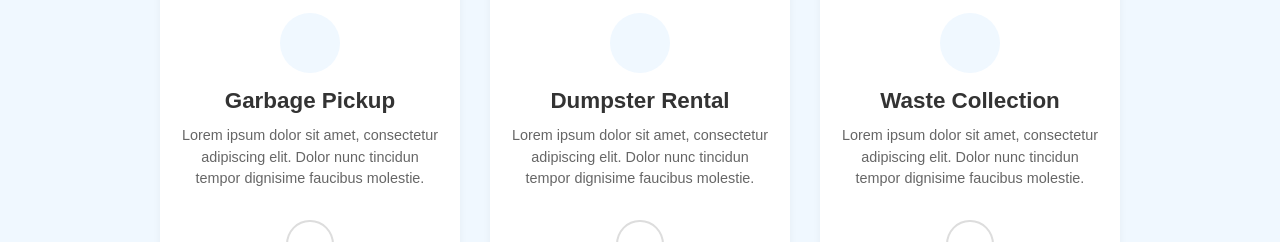
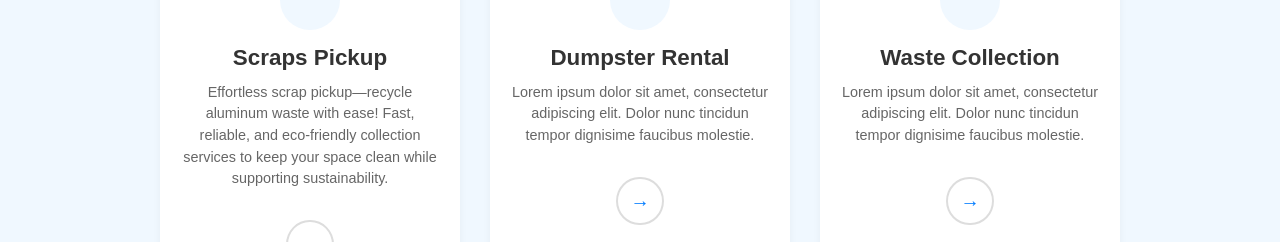
Before and after one commit to Avish-Madushanka/N-Aluminium, a React (Vite) app: page / in a window 1280 px wide. Shown: the part 1182-1424 px from the top of the page. Built offline with nearby package versions, Linux system fonts and the light colour scheme.

Commit message:
update home

```diff
--- a/src/Components/HomePageComponents/HomeDes.css
+++ b/src/Components/HomePageComponents/HomeDes.css
@@ -4,7 +4,7 @@
     display: flex;
     flex-direction: column;
     justify-content: space-between;
-    height: 300px;
+
     align-items: center;
     min-height: 100vh;
     padding-bottom: 50px;
--- a/src/Components/HomePageComponents/HomeDes.jsx
+++ b/src/Components/HomePageComponents/HomeDes.jsx
@@ -9,11 +9,10 @@ const HomeDes = () => {
       </h1>
 
       <div className="waste-disposal-services">
-        {/* Garbage Pickup Service */}
         <div className="service-card">
           <div className="service-image-container">
             <img
-              src="https://media.istockphoto.com/id/181874893/photo/recycling-bin-aluminum.jpg?s=612x612&w=0&k=20&c=Hj7pb0jn33l35Aoeac3HScYzOPXI29uq_75HheDyn5c="
+              src="https://www.sjcfl.us/wp-content/uploads/2024/07/recycling-truck-1024x684.png"
               alt="Garbage Pickup"
               className="service-image"
             />
@@ -22,11 +21,11 @@ const HomeDes = () => {
             <i className="fas fa-trash-alt service-icon"></i>
           </div>
 
-          <h3 className="service-title">Garbage Pickup</h3>
+          <h3 className="service-title">Scraps Pickup</h3>
 
-          <p className="service-description">Lorem ipsum dolor sit amet, consectetur adipiscing elit. Dolor nunc tincidun tempor dignisime faucibus molestie.</p>
+          <p className="service-description">Effortless scrap pickup—recycle aluminum waste with ease! Fast, reliable, and eco-friendly collection services to keep your space clean while supporting sustainability.</p>
 
-          <a href="#" className="service-link">
+          <a href="/Collection" className="service-link">
             →
           </a>
         </div>
```
